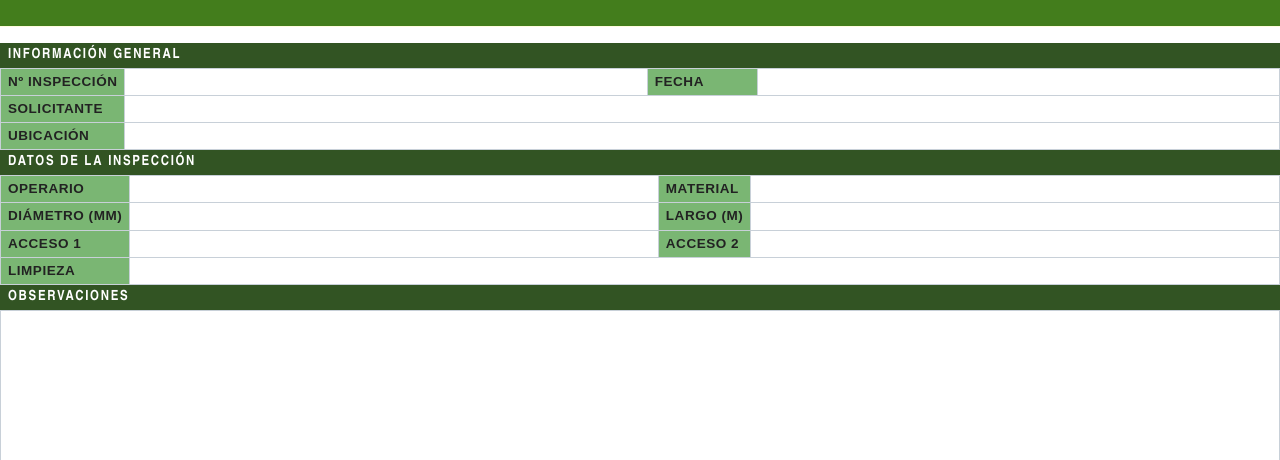
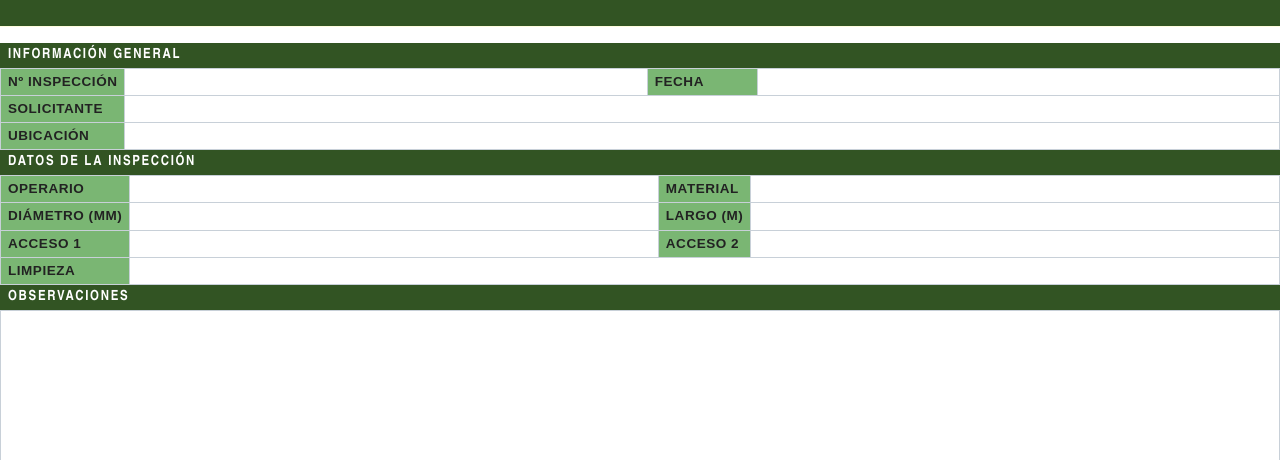
Before and after one commit to Grupo-TAU/app_web_repipe, a Python web app: template ficha_web/templates/ficha.html.j2 in a window 1280 px wide. Shown: the top 460 px of the page. Run offline with Jinja, Linux system fonts and the light colour scheme; the template is opened without the code that fills it, so the values that code supplies are empty.

Commit message:
Ficha: banner del encabezado con el verde oscuro de los títulos
Co-Authored-By: Claude Sonnet 5.5 <noreply@anthropic.com>

```diff
--- a/ficha_web/templates/ficha.html.j2
+++ b/ficha_web/templates/ficha.html.j2
@@ -197,7 +197,7 @@
   /* Encabezado: banner verde con título, subtítulo y logo a la derecha */
   .encabezado {
     width: 100%; border-collapse: collapse; margin-bottom: 4mm;
-    background-color: #437D1C; border-bottom: 0.5mm solid #FFFDDE;
+    background-color: rgb(50, 84, 35); border-bottom: 0.5mm solid #FFFDDE;
   }
   .encabezado td { vertical-align: middle; padding: 3mm 4mm; }
   .enc-texto { color: #FFFDDE; font-family: 'Times New Roman', Times, 'Liberation Serif', serif; }
```
Also changed, not shown: ficha_web/README.md.
